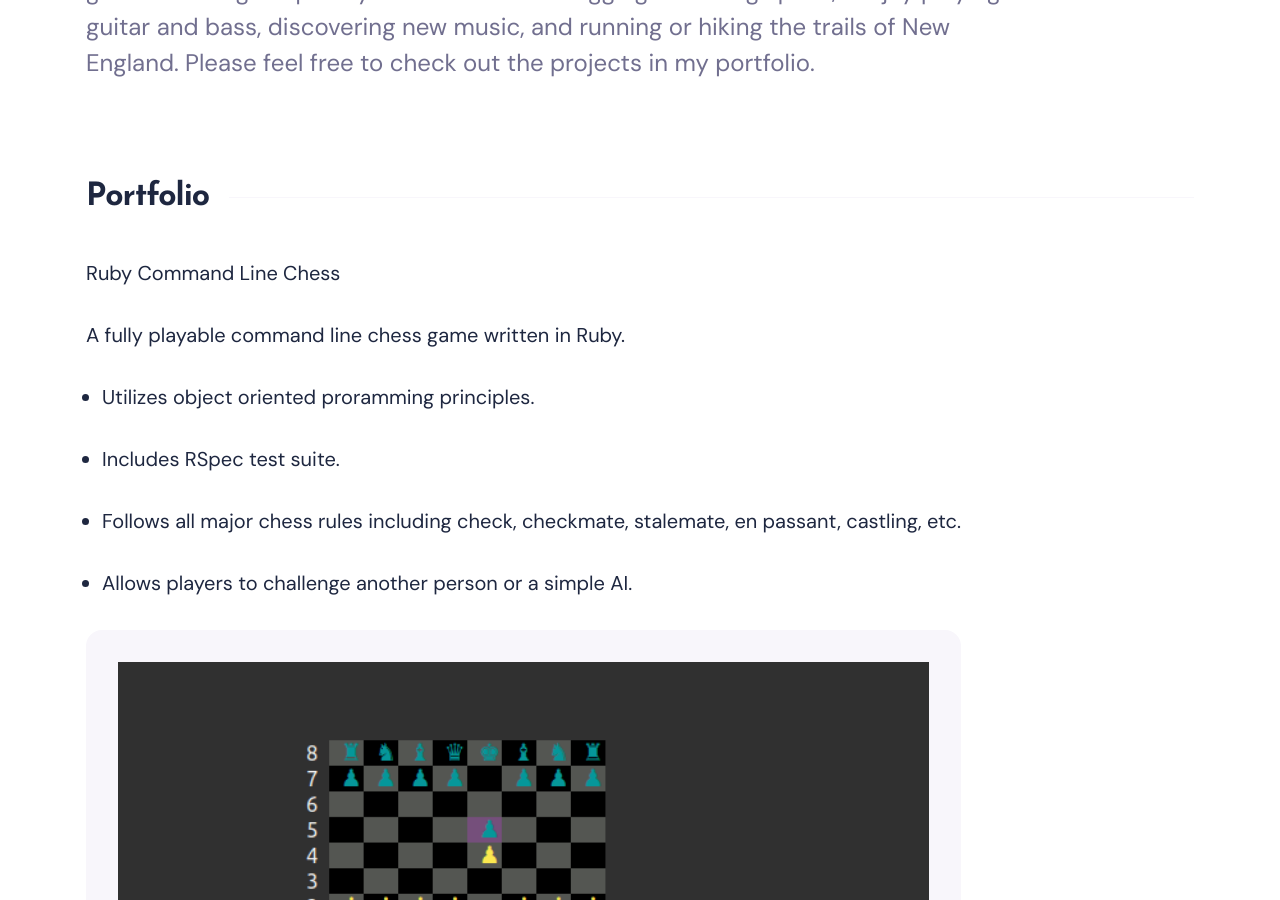
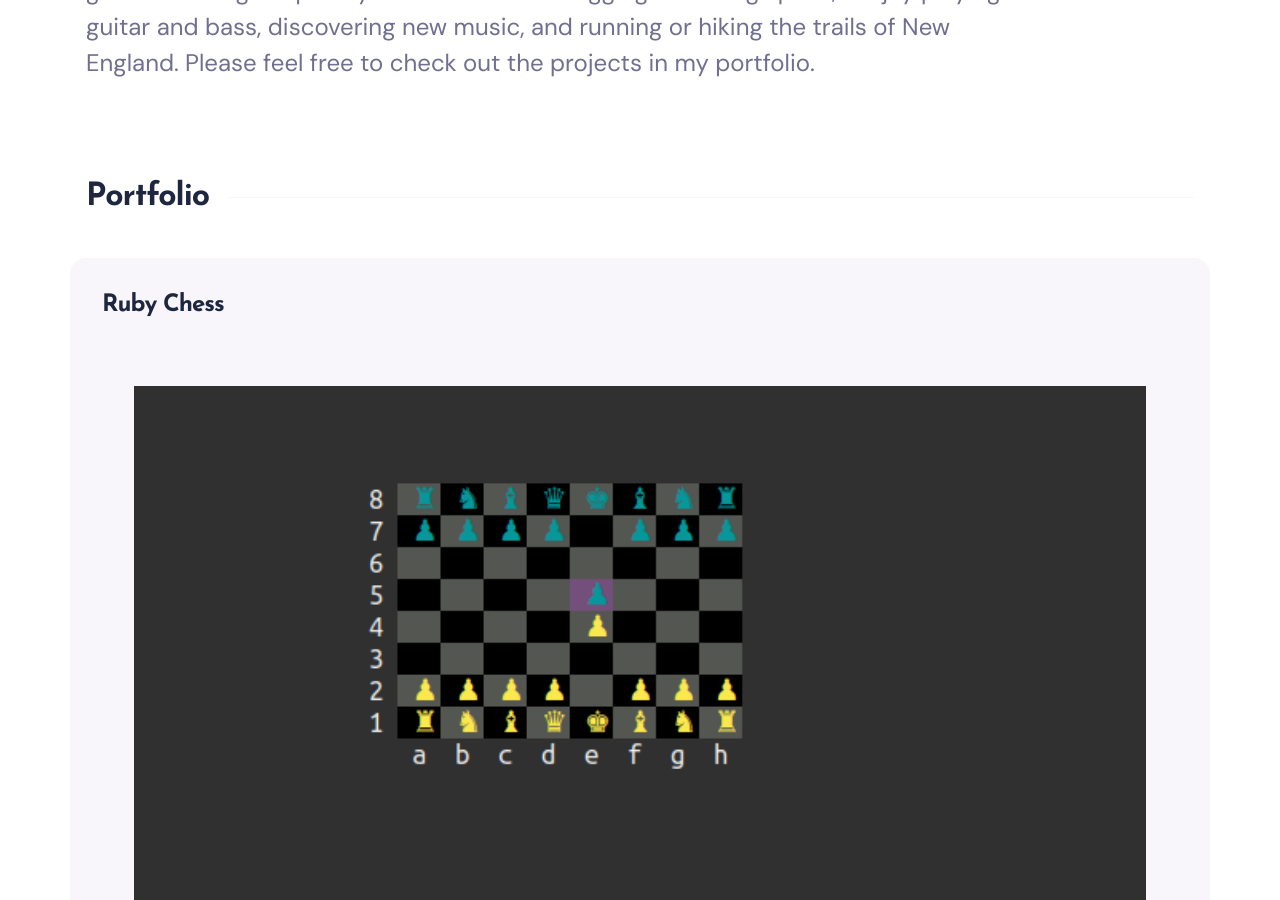
Before and after one commit to joe-mccann-dev/portfolio, a Jekyll site: the page built from index.html, in a window 1280 px wide and 900 px high, scrolled down 628 px. Built offline with Jekyll 4.4.1, drawn with Linux system fonts in a browser that asks for light colours; nearby versions of some CDN libraries.

Commit message:
Rearrange portfolio project title, etc.

```diff
--- a/_data/settings.yml
+++ b/_data/settings.yml
@@ -34,7 +34,7 @@ portfolio:
   portfolio__title: Portfolio
   portfolio__projects:
     - image: /images/chess.png
-      title: Ruby Command Line Chess
+      title: Ruby Chess
       summary: A fully playable command line chess game written in Ruby.
       demo: <a href="https://replit.com/@JoeMcCannDev/chess">Live Site</a>
       repo: <a href="https://github.com/joe-mccann-dev/chess">GitHub Repo</a
--- a/_includes/section-portfolio.html
+++ b/_includes/section-portfolio.html
@@ -15,15 +15,15 @@
     {% for project in site.data.settings.portfolio.portfolio__projects %}
     <div class="container portfolio__gallery">
       <div class="row">
-        <div class="col">
-          <p>{{project.title}}</p>
-          <p>{{project.summary}}</p>
+        <div class="col portfolio__item">
+          <h3>{{project.title}}</h3>
+          <img src="{{project.image}}" class="portfolio__item" alt="{{project.title}}" width="100%">
+          <p><em>{{project.summary}}</em></p>
           {% for bullet_point in project.description %}
           <ul>
             <li>{{bullet_point}}</li>
           </ul>
           {% endfor %}
-          <img src="{{project.image}}" class="portfolio__item" alt="{{project.title}}" width="100%">
         <div>
       </div>
     </div>
```
